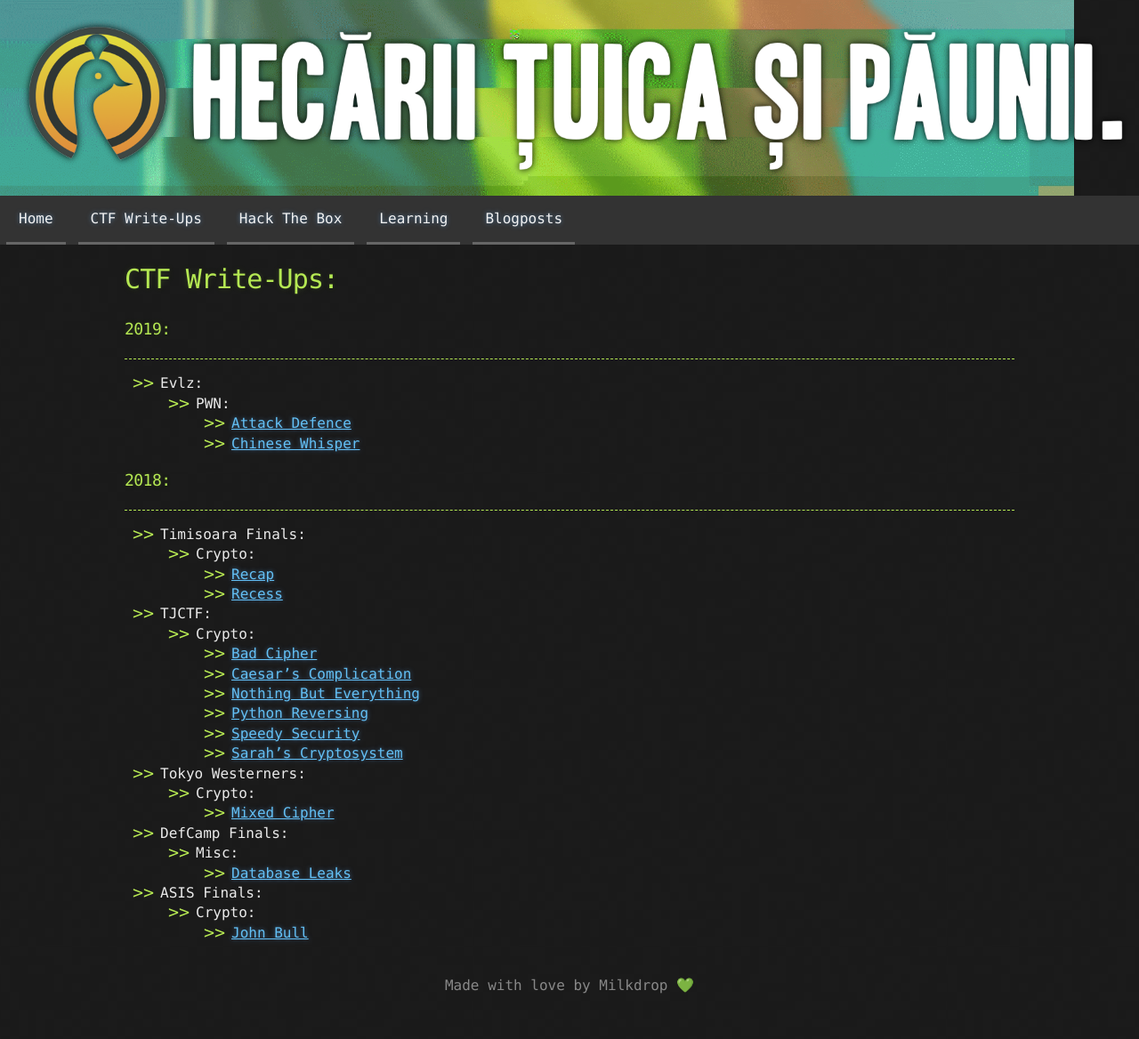
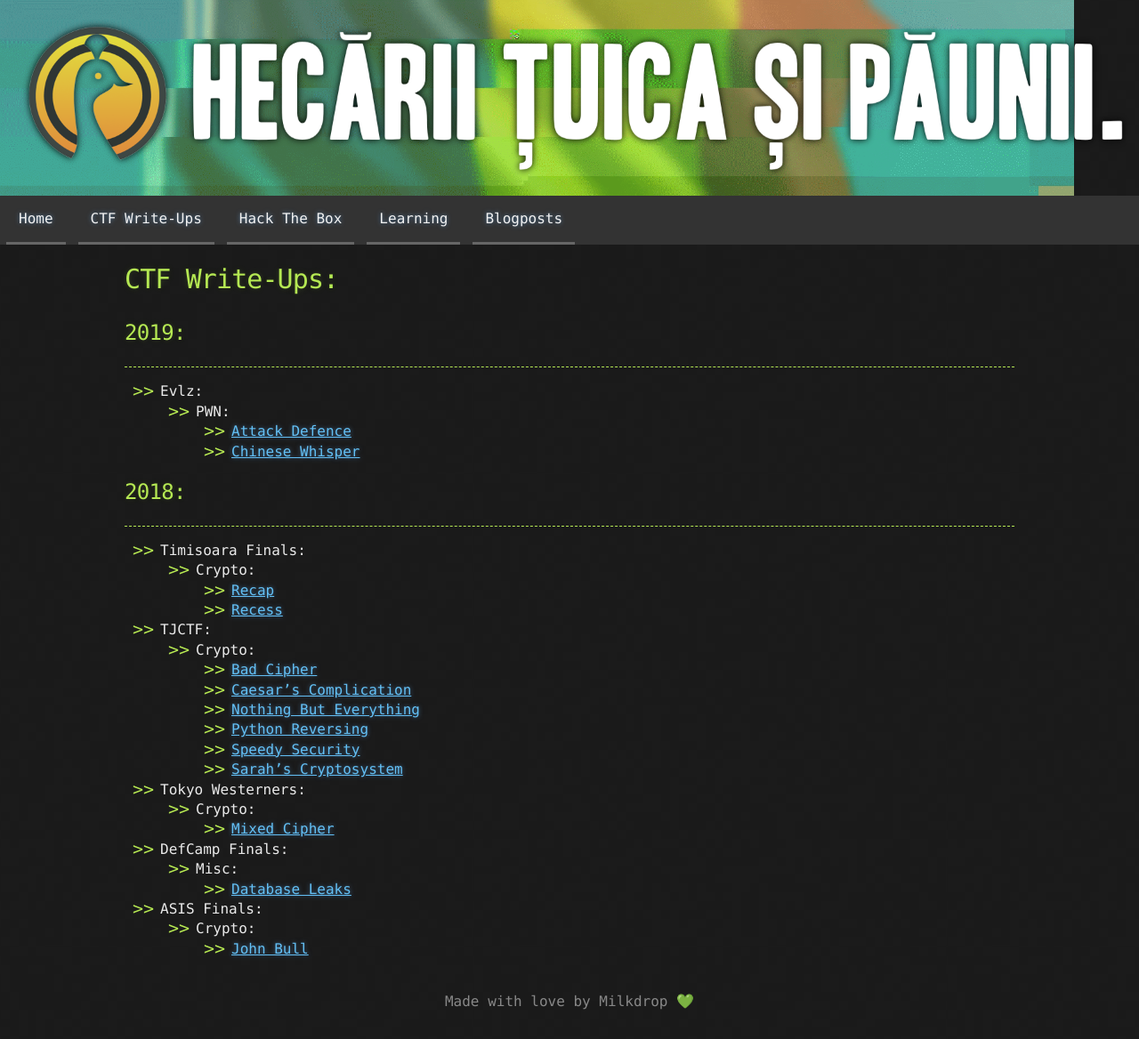
Before and after one commit to HecariiTuicaSiPaunii/Blog, a Jekyll site: the page built from content/CTF/index.md, in a window 1280 px wide. Shown: the whole page at 89% size. Built offline with Jekyll 4.4.1, drawn with Linux system fonts in a browser that asks for light colours; our own code applies the rules of GitHub Pages for plain Markdown files.

Commit message:
Add files via upload

```diff
--- a/content/CTF/index.md
+++ b/content/CTF/index.md
@@ -1,6 +1,6 @@
 # CTF Write-Ups:
 
-### 2019:
+## 2019:
 
 * * *
 
@@ -9,7 +9,7 @@
     - [Attack Defence](./2019-Evlz/Attack-Defence.md)
     - [Chinese Whisper](./2019-Evlz/Chinese-Whisper.md)
 
-### 2018:
+## 2018:
 
 * * *
 
```
